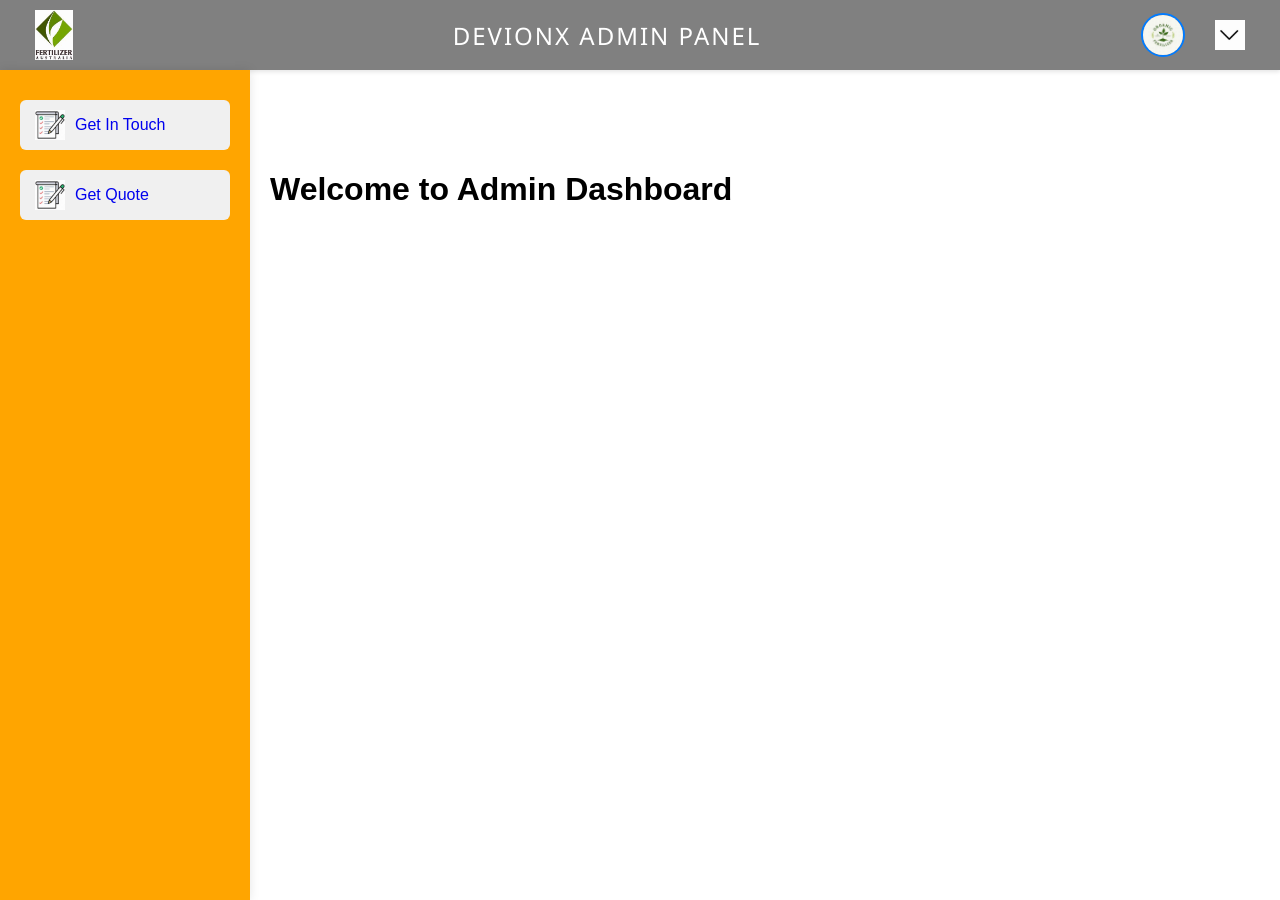
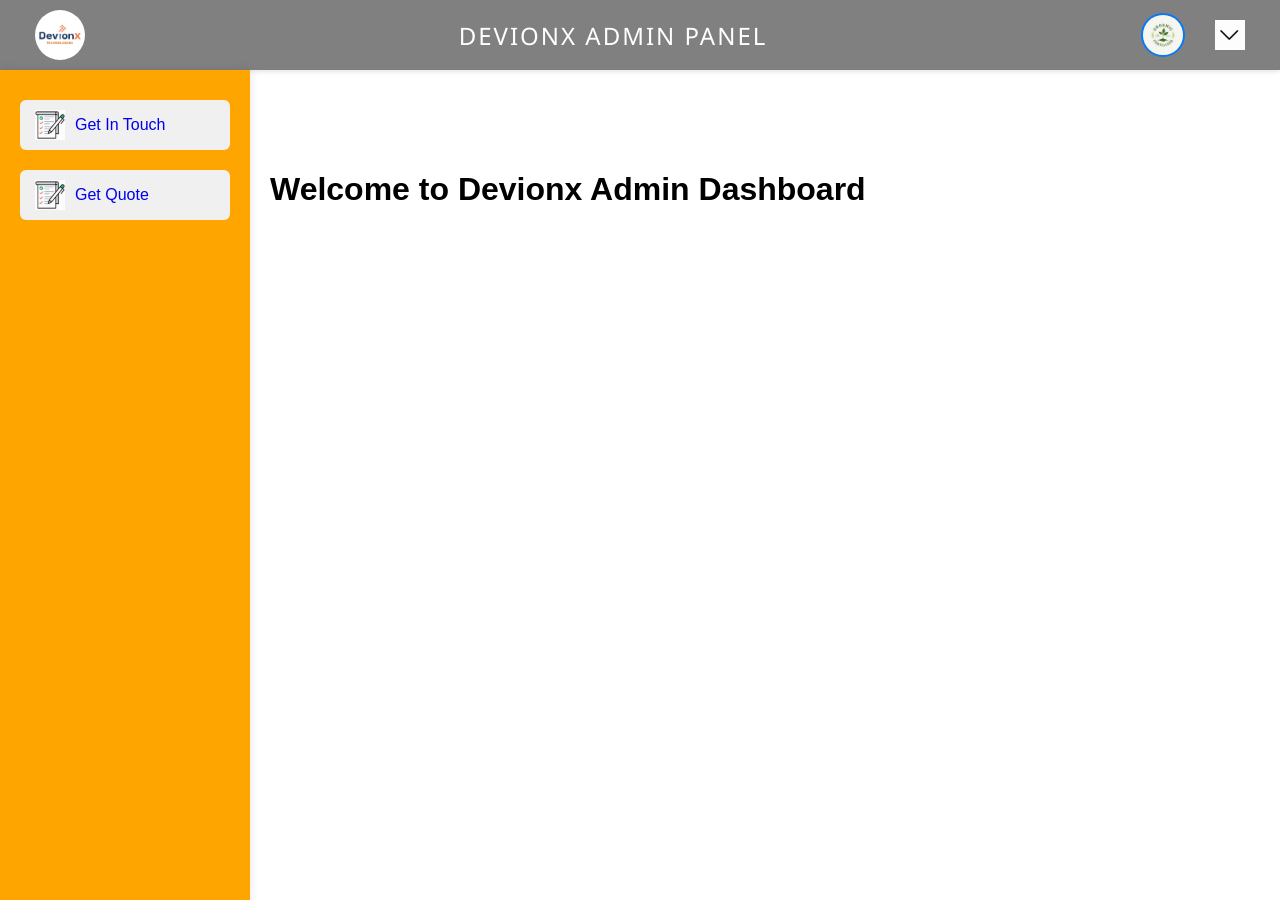
Before and after one commit to harshadbk/expensetracker, a React (Vite) app in the folder vite-project/: page / in a window 1280 px wide. Built offline with nearby package versions, Linux system fonts and the light colour scheme.

Commit message:
Done admin panel

```diff
--- a/vite-project/src/App.jsx
+++ b/vite-project/src/App.jsx
@@ -16,7 +16,7 @@
           <Routes>
              <Route path='/getquote' element={<GetQuote/>}></Route>
             <Route path="/listproduct" element={<ListProduct />} />
-            <Route path="/" element={<h1>Welcome to Admin Dashboard</h1>} />
+            <Route path="/" element={<h1>Welcome to Devionx Admin Dashboard</h1>} />
           </Routes>
         </div>
       </div>
--- a/vite-project/src/components/navbar/navbar.css
+++ b/vite-project/src/components/navbar/navbar.css
@@ -27,6 +27,8 @@
 
   .nav-logo {
     height: 50px; /* Adjust the height as needed */
+    border-radius: 50%;
+    width: 50px;
     transition: transform 0.2s;
   }
 
--- a/vite-project/src/components/navbar/navbar.jsx
+++ b/vite-project/src/components/navbar/navbar.jsx
@@ -1,6 +1,6 @@
 import React from 'react'
 import './navbar.css'
-import navlogo from '../../assets/logo.jpg'
+import navlogo from '../../assets/devon.png'
 import footer_logo from '../../assets/footer_logo.jpg'
 import drop_down from '../../assets/dd.jpg'
 
```
Also changed, not shown: vite-project/src/assets/devon.png (added).
